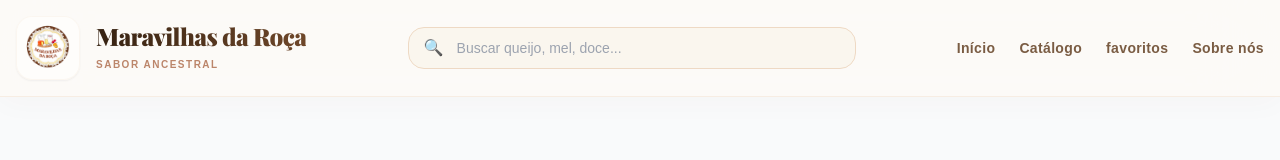
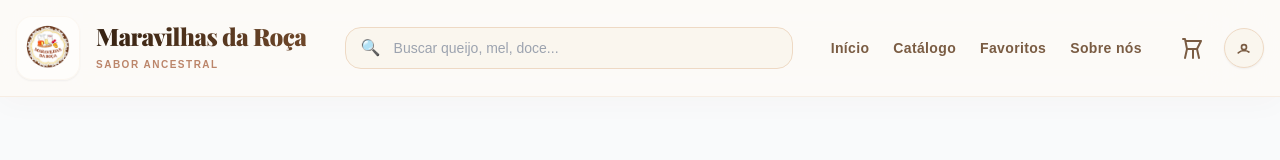
Before and after one commit to Guissouzza/maravilhas-da-roca-final, a Vue app in the folder frontend/: page /reserva in a window 1280 px wide. Shown: the top 160 px of the page. Built offline with nearby package versions, Linux system fonts and the light colour scheme; no server answers; a web font is replaced by a local one.

Commit message:
atualizando header com ícone de carrinho e usuário

```diff
--- a/frontend/src/components/cabecalho.vue
+++ b/frontend/src/components/cabecalho.vue
@@ -2,38 +2,30 @@
 import { ref } from 'vue'
 
 const searchQuery = ref('')
+const isUserOpen = ref(false)
 </script>
 
 <template>
-
 <header
   class="sticky top-0 z-50 backdrop-blur-2xl bg-[#FDFBF7]/80 border-b border-[#EED9C4]/40 px-4 py-4 shadow-[0_4px_30px_rgba(92,61,36,0.03)]"
 >
-
-<div
-class="max-w-7xl mx-auto flex items-center justify-between gap-4"
->
+  <div class="max-w-7xl mx-auto flex items-center justify-between gap-4">
 
     <!-- LOGO -->
-
     <div class="flex items-center gap-4 shrink-0">
 
       <div
         class="w-16 h-16 flex items-center justify-center overflow-hidden bg-white/50 rounded-2xl p-1 shadow-sm border border-[#EED9C4]/20"
       >
-
         <img
           src="/images/logo_sem_fundo.png"
           alt="Logo"
           class="w-full h-full object-contain"
         />
-
       </div>
 
       <div class="flex flex-col">
-
         <RouterLink to="/">
-
           <span
             class="text-2xl font-serif font-black tracking-tight leading-none bg-gradient-to-r from-[#362212] to-[#6E472A] bg-clip-text text-transparent"
           >
@@ -42,7 +34,6 @@ Maravilhas da
               Roça
             </span>
           </span>
-
         </RouterLink>
 
         <span
@@ -50,65 +41,87 @@ class="text-[10px] tracking-[0.15em] uppercase font-bold text-[#A0522D]/70 mt-1"
         >
           Sabor Ancestral
         </span>
-
       </div>
-
     </div>
 
     <!-- BUSCA -->
-
-<div
-class="flex items-center flex-grow max-w-md relative"
->
-
+    <div class="flex items-center flex-grow max-w-md relative">
       <input
         v-model="searchQuery"
         type="text"
         placeholder="Buscar queijo, mel, doce..."
         class="w-full bg-[#FAF6EE] border border-[#EED9C4] rounded-2xl px-5 py-2.5 pl-12 text-sm focus:outline-none focus:ring-2 focus:ring-[#A0522D]/30 focus:border-[#A0522D]"
       />
+      <span class="absolute left-4">🔍</span>
+    </div>
 
-<span class="absolute left-4">
-🔍
-</span>
+    <!-- MENU -->
+    <nav class="hidden sm:flex items-center gap-6 text-sm font-bold tracking-wide text-[#7A5C43]">
+      <RouterLink to="/" class="hover:text-[#A0522D] transition-colors">Início</RouterLink>
+      <RouterLink to="/catalogo" class="hover:text-[#A0522D] transition-colors">Catálogo</RouterLink>
+      <RouterLink to="/favoritos" class="hover:text-[#A0522D] transition-colors">Favoritos</RouterLink>
+      <RouterLink to="/sobre" class="hover:text-[#A0522D] transition-colors">Sobre nós</RouterLink>
+    </nav>
+
+    <!-- AÇÕES -->
+    <div class="flex items-center gap-5 text-[#7A5C43]">
+
+      <!-- CARRINHO -->
+      <RouterLink
+        to="/carrinho"
+        class="hover:text-[#A0522D] transition-colors"
+        title="Carrinho"
+      >
+        <svg xmlns="http://www.w3.org/2000/svg"
+             class="w-6 h-6"
+             fill="none"
+             viewBox="0 0 24 24"
+             stroke="currentColor"
+        >
+          <path stroke-linecap="round"
+                stroke-linejoin="round"
+                stroke-width="2"
+                d="M3 3h2l.4 2M7 13h10l4-8H5.4M7 13L5.4 5M7 13l-2 9m12-9l2 9m-6-9v9" />
+        </svg>
+      </RouterLink>
+
+      <!-- USUÁRIO (CÍRCULO) -->
+      <div class="relative">
+
+        <button
+          @click="isUserOpen = !isUserOpen"
+          class="w-10 h-10 flex items-center justify-center rounded-full border border-[#EED9C4] bg-[#FAF6EE] hover:border-[#A0522D] hover:text-[#A0522D] transition-colors shadow-sm"
+          title="Usuário"
+        >
+          <svg xmlns="http://www.w3.org/2000/svg"
+               class="w-5 h-5"
+               fill="none"
+               viewBox="0 0 24 24"
+               stroke="currentColor"
+          >
+            <path stroke-linecap="round"
+                  stroke-linejoin="round"
+                  stroke-width="2"
+                  d="M5.121 17.804A10.97 10.97 0 0112 15c2.21 0 4.253.655 5.879 1.804M15 11a3 3 0 11-6 0 3 3 0 016 0z" />
+          </svg>
+        </button>
+
+        <!-- DROPDOWN -->
+        <div
+          v-if="isUserOpen"
+          class="absolute right-0 mt-2 w-36 bg-white border border-[#EED9C4] rounded-xl shadow-lg z-50"
+        >
+          <button
+            class="w-full text-left px-4 py-2 text-sm hover:bg-[#FAF6EE]"
+          >
+            Sair
+          </button>
+        </div>
 
       </div>
 
-<!-- MENU -->
-
-<nav
-class="hidden sm:flex items-center gap-6 text-sm font-bold tracking-wide text-[#7A5C43]"
->
-
-<RouterLink
-to="/"
-class="hover:text-[#A0522D] transition-colors"
->
-Início
-</RouterLink>
-
-<RouterLink
-to="/catalogo"
->
-Catálogo
-</RouterLink>
-
-<RouterLink
-to="/favoritos"
->
-favoritos
-</RouterLink>
-
-<RouterLink
-to="/sobre"
->
-Sobre nós
-</RouterLink>
-
-</nav>
+    </div>
 
   </div>
-
 </header>
-
 </template>
--- a/frontend/src/views/CatalogoProduto.vue
+++ b/frontend/src/views/CatalogoProduto.vue
@@ -175,20 +175,39 @@ const filteredProducts = computed(() => {
 
 const addToCart = async (product: Product) => {
   try {
-    await fetch("http://localhost:3000/cart/items", {
+    const token = localStorage.getItem("token")
+
+    if (!token) {
+      alert("Faça login primeiro")
+      return
+    }
+
+    const response = await fetch(
+      "http://localhost:3000/cart/add",
+      {
         method: "POST",
         headers: {
           "Content-Type": "application/json",
+          Authorization: `Bearer ${token}`,
         },
         body: JSON.stringify({
           product_id: product.id,
           quantity: 1,
         }),
-    })
+      }
+    )
 
-    console.log("Adicionado ao carrinho:", product.name)
+    const data = await response.json()
+
+    if (!response.ok) {
+      throw new Error(data.message)
+    }
+
+    alert(`${product.name} adicionado ao carrinho`)
+
   } catch (error) {
-    console.error("Erro ao adicionar ao carrinho:", error)
+    console.error(error)
+    alert("Erro ao adicionar produto")
   }
 }
 
@@ -196,7 +215,15 @@ onMounted(async () => {
   try {
     const response = await fetch("http://localhost:3000/products")
     const data = await response.json()
-    products.value = data
+
+    products.value = data.map((item: any) => ({
+      id: item.ProCodigo,
+      name: item.ProNome,
+      description: item.ProDescricao,
+      price: Number(item.ProPreco),
+      image: item.ProImagem,
+    }))
+
   } catch (error) {
     console.error("Erro ao buscar produtos:", error)
   } finally {
```
Also changed, not shown: 1 other file (tests, documents, lock files or other folders). Lines whose indentation alone changed are shown as unchanged.
